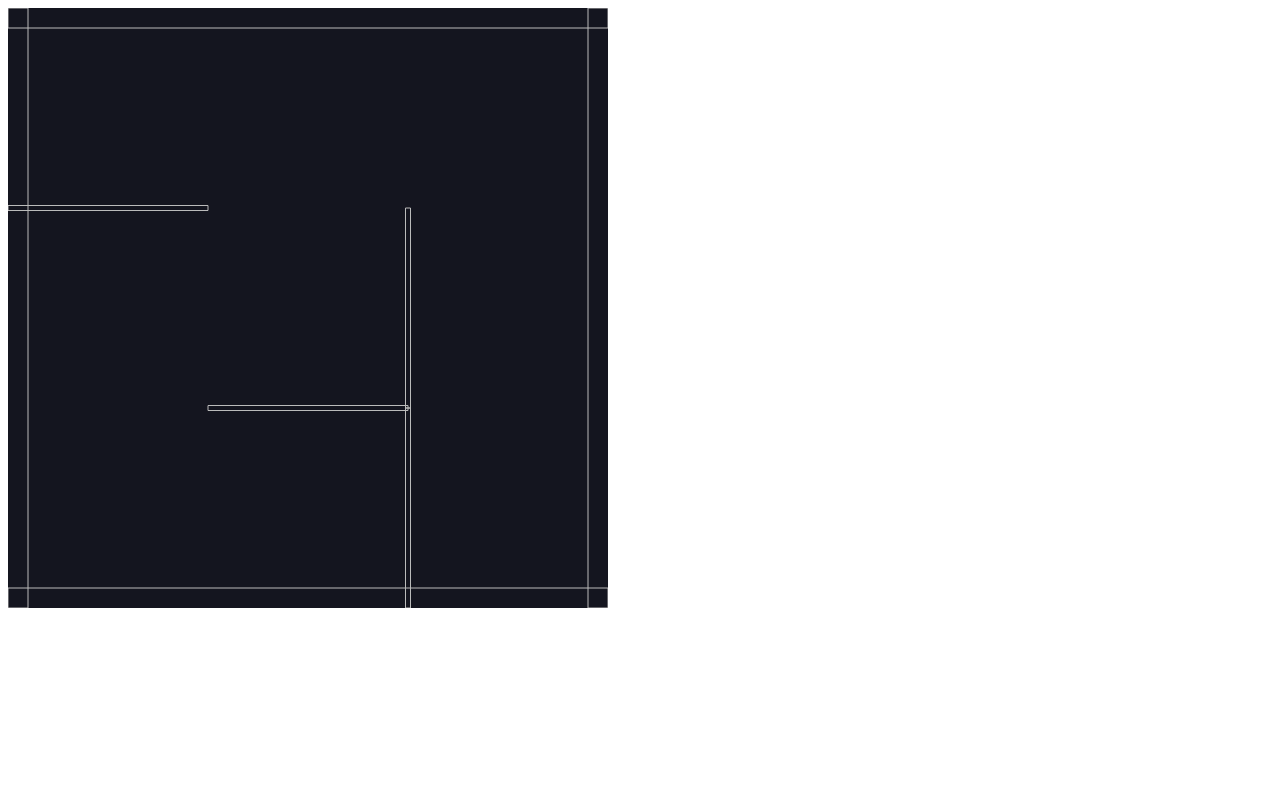
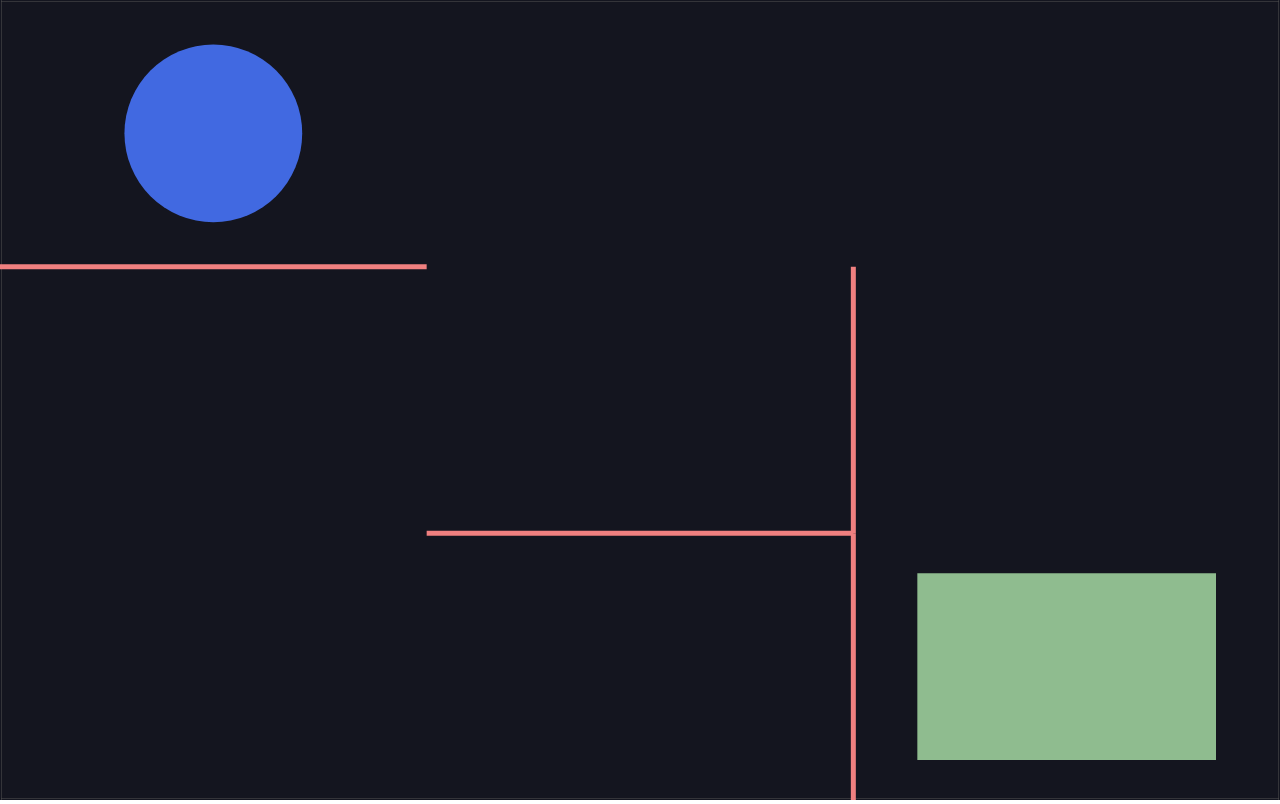
Before and after one commit to deanfoxcd/Steele-JS-with-Canvas-API, a plain HTML site: page index.html in a window 1280 px wide. Drawn offline with nearby package versions, Linux system fonts and the light colour scheme.

Commit message:
add styling, ball functionality, win logic, project complete

```diff
--- a/index.html
+++ b/index.html
@@ -3,9 +3,36 @@
   <head>
     <meta charset="UTF-8" />
     <meta name="viewport" content="width=device-width, initial-scale=1.0" />
-    <script src="https://cdnjs.cloudflare.com/ajax/libs/matter-js/0.20.0/matter.min.js"></script>
+    <script src="https://cdnjs.cloudflare.com/ajax/libs/matter-js/0.19.0/matter.min.js"></script>
+    <style>
+      body {
+        margin: 0;
+      }
+
+      .hidden {
+        display: none !important;
+      }
+
+      h1 {
+        color: white;
+        font-size: 36px;
+      }
+
+      .winner {
+        display: flex;
+        justify-content: center;
+        align-items: center;
+        position: absolute;
+        z-index: 1;
+        height: 100vh;
+        width: 100vw;
+      }
+    </style>
   </head>
   <body>
+    <div class="winner hidden">
+      <h1>YOU WIN!!!</h1>
+    </div>
     <script src="index.js"></script>
   </body>
 </html>
--- a/index.js
+++ b/index.js
@@ -1,6 +1,7 @@
-const { World, Engine, Runner, Bodies, Render } = Matter;
-const width = 600;
-const height = 600;
+const { World, Engine, Runner, Bodies, Render, Body, Events } = Matter;
+const width = window.innerWidth;
+const height = window.innerHeight;
+
 const cellsRows = 3;
 const cellsColumns = 3;
 const unitWidth = width / cellsColumns;
@@ -15,12 +16,13 @@ const shuffleArray = function (array) {
 };
 
 const engine = Engine.create();
+engine.world.gravity.y = 0;
 const { world } = engine;
 const render = Render.create({
   element: document.body,
   engine: engine,
   options: {
-    wireframes: true,
+    wireframes: false,
     width,
     height,
   },
@@ -31,10 +33,10 @@ Runner.run(Runner.create(), engine);
 
 // Walls
 const walls = [
-  Bodies.rectangle(width / 2, 0, width, 40, { isStatic: true }),
-  Bodies.rectangle(width / 2, height, width, 40, { isStatic: true }),
-  Bodies.rectangle(0, height / 2, 40, height, { isStatic: true }),
-  Bodies.rectangle(width, height / 2, 40, height, { isStatic: true }),
+  Bodies.rectangle(width / 2, 0, width, 2, { isStatic: true }),
+  Bodies.rectangle(width / 2, height, width, 2, { isStatic: true }),
+  Bodies.rectangle(0, height / 2, 2, height, { isStatic: true }),
+  Bodies.rectangle(width, height / 2, 2, height, { isStatic: true }),
 ];
 
 World.add(world, walls);
@@ -67,7 +69,7 @@ const horizontals = generateGrid(cellsRows - 1, cellsColumns);
 const startRow = Math.trunc(Math.random() * cellsRows);
 const startColumn = Math.trunc(Math.random() * cellsColumns);
 const startCell = [startRow, startColumn];
-console.log(startCell);
+// console.log(startCell);
 
 const stepThroughCell = (row, column) => {
   if (mazeGrid[row][column]) return;
@@ -110,18 +112,24 @@ const stepThroughCell = (row, column) => {
 stepThroughCell(startRow, startColumn);
 // console.log(mazeGrid);
 
-console.log(verticals);
-console.log(horizontals);
+// console.log(verticals);
+// console.log(horizontals);
 
 horizontals.forEach((row, rowIndex) => {
   row.forEach((open, columnIndex) => {
     if (open) return;
     const wall = Bodies.rectangle(
       columnIndex * unitWidth + unitWidth / 2,
-      rowIndex * unitWidth + unitWidth,
+      rowIndex * unitHeight + unitHeight,
       unitWidth,
       5,
-      { isStatic: true }
+      {
+        isStatic: true,
+        label: 'wall',
+        render: {
+          fillStyle: '#F08080	',
+        },
+      }
     );
     World.add(world, wall);
   });
@@ -131,12 +139,74 @@ verticals.forEach((row, rowIndex) => {
   row.forEach((open, columnIndex) => {
     if (open) return;
     const wall = Bodies.rectangle(
-      columnIndex * unitHeight + unitHeight,
+      columnIndex * unitWidth + unitWidth,
       rowIndex * unitHeight + unitHeight / 2,
       5,
       unitHeight,
-      { isStatic: true }
+      {
+        isStatic: true,
+        label: 'wall',
+        render: {
+          fillStyle: '#F08080	',
+        },
+      }
     );
     World.add(world, wall);
   });
 });
+
+// Create Ball and Goal
+const goal = Bodies.rectangle(
+  width - unitWidth / 2,
+  height - unitHeight / 2,
+  unitWidth * 0.7,
+  unitHeight * 0.7,
+  {
+    isStatic: true,
+    label: 'goal',
+    render: {
+      fillStyle: '#8FBC8F	',
+    },
+  }
+);
+World.add(world, goal);
+
+const ball = Bodies.circle(
+  unitWidth / 2,
+  unitHeight / 2,
+  Math.min(unitHeight, unitWidth) / 3,
+  {
+    label: 'ball',
+    render: {
+      fillStyle: '#4169E1	',
+    },
+  }
+);
+World.add(world, ball);
+
+document.addEventListener('keydown', (e) => {
+  const { x, y } = ball.velocity;
+  if (e.key === 'w') Body.setVelocity(ball, { x: x, y: y - 5 });
+  if (e.key === 'd') Body.setVelocity(ball, { x: x + 5, y: y });
+  if (e.key === 's') Body.setVelocity(ball, { x: x, y: y + 5 });
+  if (e.key === 'a') Body.setVelocity(ball, { x: x - 5, y: y });
+});
+
+// Win Condition
+Events.on(engine, 'collisionStart', (e) => {
+  e.pairs.forEach((coll) => {
+    // console.log(coll.bodyA);
+    const labels = ['ball', 'goal'];
+
+    if (
+      labels.includes(coll.bodyA.label) &&
+      labels.includes(coll.bodyB.label)
+    ) {
+      world.gravity.y = 1;
+      world.bodies.forEach((body) => {
+        if (body.label === 'wall') Body.setStatic(body, false);
+      });
+      document.querySelector('.winner').classList.remove('hidden');
+    }
+  });
+});
```
